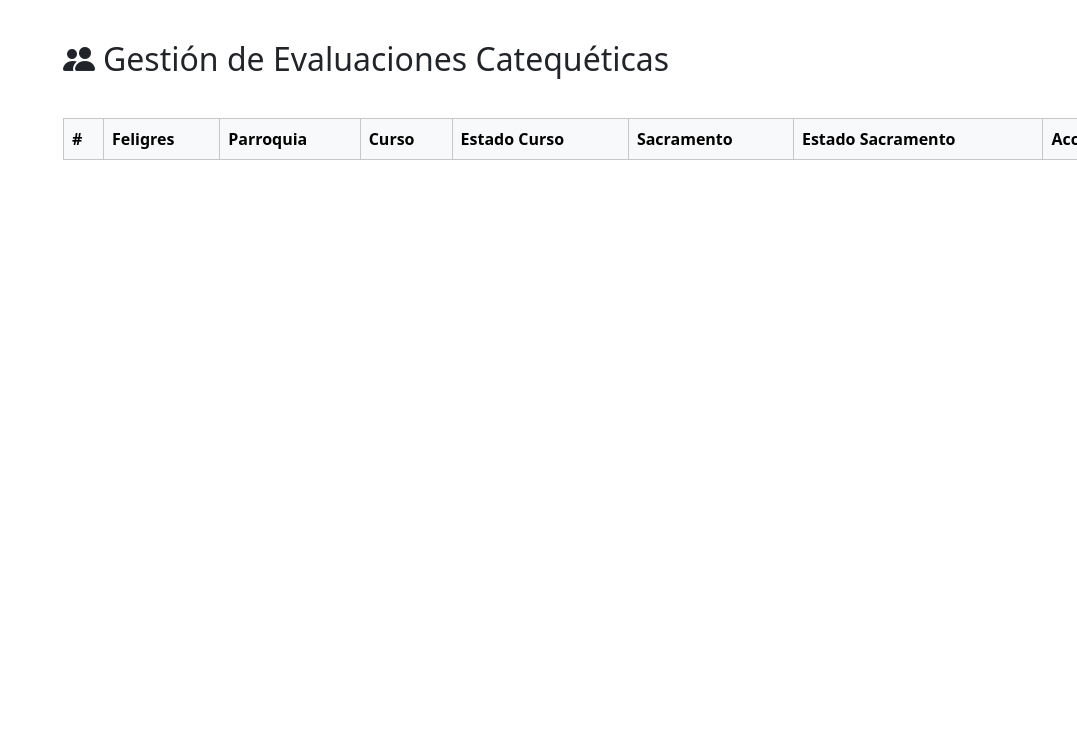
After one commit to SirTOPOLA/parroquia, a PHP site: template views/evaluacion.php in a window 1280 px wide. The commit adds this page. Shown: the top 743 px of the page, without its empty margins (203-1280 px from the left). Run offline with PHP 8.4, Linux system fonts and the light colour scheme; the template is opened without the code that fills it: most values are stand-ins (such as "Sample title", 1, 10 or a date in 2020); lists and menus that the app fills with data are empty.

Commit message:
clini waadasjassasaDa

```diff
--- a/helpers/permisos.php
+++ b/helpers/permisos.php
@@ -29,6 +29,7 @@ function verificarAcceso($vista)
             'catequistas',
             'catequesis',
             'parroquias',
+            'evaluacion',
             'feligreses',
             'sacramentos',
             'cursos',
--- a/layout/sidebar.php
+++ b/layout/sidebar.php
@@ -11,7 +11,7 @@ $iconos = [
   'feligreses' => 'bi-people-fill',
   'parientes' => 'bi-people',
   'parroquias' => 'bi-building',
-  //'sacramentos' => 'bi-cross',
+  'evaluacion' => 'bi-cross',
   'sacramentos' => 'bi-bookmarks',
   'usuarios' => 'bi-person-gear',
   'perfil' => 'bi-person-circle',
@@ -24,6 +24,7 @@ $menu = [
     'Dashboard' => 'dashboard',
     'Catequesis' => 'catequesis',
     'Catequistas' => 'catequistas',
+    'Evaluacion' => 'evaluacion',
     'Cursos' => 'cursos',
     'Feligreses' => 'feligreses',
     'Parientes' => 'parientes',
--- /dev/null
+++ b/views/evaluacion.php
@@ -0,0 +1,191 @@
+<?php
+
+
+$sql = "SELECT
+    f.id_feligres,
+    CONCAT(f.nombre, ' ', f.apellido) AS feligres,
+    p.nombre AS parroquia,
+    c.id_curso,
+    c.nombre AS curso,
+    cf.estado AS estado_curso,
+    s.id_sacramento,
+    s.nombre AS sacramento,
+    fs.estado AS estado_sacramento
+FROM feligreses f
+LEFT JOIN parroquias p ON f.id_parroquia = p.id_parroquia
+LEFT JOIN curso_feligres cf ON f.id_feligres = cf.id_feligres
+LEFT JOIN cursos c ON cf.id_curso = c.id_curso
+LEFT JOIN catequesis cat ON c.id_catequesis = cat.id_catequesis
+LEFT JOIN feligres_sacramento fs ON f.id_feligres = fs.id_feligres
+LEFT JOIN sacramentos s ON fs.id_sacramento = s.id_sacramento
+WHERE cf.id_feligres IS NOT NULL
+ORDER BY f.apellido, f.nombre";
+
+$stmt = $pdo->query($sql);
+$registros = $stmt->fetchAll(PDO::FETCH_ASSOC);
+?>
+<main id="content" class="container mt-4">
+    <h2 class="mb-4"><i class="bi bi-people-fill me-2"></i>Gestión de Evaluaciones Catequéticas</h2>
+
+    <div class="d-flex flex-wrap justify-content-between align-items-center mb-3 gap-2">
+        <!--  <form class="d-flex flex-grow-1 me-2" method="GET">
+            <input class="form-control me-2" type="search" name="buscar" value="<?= htmlspecialchars($buscar) ?>"
+                placeholder="Buscar por nombre o apellido...">
+            <button class="btn btn-outline-primary" type="submit"><i class="bi bi-search"></i></button>
+        </form> -->
+
+    </div>
+
+    <div class="table-responsive">
+        <table class="table table-bordered table-hover">
+            <thead class="table-light">
+                <tr>
+                    <th>#</th>
+                    <th>Feligres</th>
+                    <th>Parroquia</th>
+                    <th>Curso</th>
+                    <th>Estado Curso</th>
+                    <th>Sacramento</th>
+                    <th>Estado Sacramento</th>
+                    <th>Acciones</th>
+                </tr>
+            </thead>
+            <tbody>
+                <?php foreach ($registros as $i => $r): ?>
+                    <tr>
+                        <td><?= $i + 1 ?></td>
+                        <td><?= htmlspecialchars($r['feligres']) ?></td>
+                        <td><?= htmlspecialchars($r['parroquia']) ?></td>
+                        <td><?= htmlspecialchars($r['curso']) ?></td>
+                        <td>
+                            <span class="badge bg-<?= estadoColor($r['estado_curso']) ?>"
+                                id="curso-estado-<?= $r['id_feligres'] ?>"><?= $r['estado_curso'] ?></span>
+                        </td>
+                        <td><?= htmlspecialchars($r['sacramento']) ?></td>
+                        <td>
+                            <span class="badge bg-<?= estadoColor($r['estado_sacramento']) ?>"
+                                id="sacramento-estado-<?= $r['id_feligres'] ?>"><?= $r['estado_sacramento'] ?></span>
+                        </td>
+                        <td>
+                            <button class="btn btn-sm btn-primary"
+                                onclick="cambiarEstadoCurso(<?= $r['id_feligres'] ?>, <?= $r['id_curso'] ?>)">Cambiar
+                                Curso</button>
+                            <button class="btn btn-sm btn-success"
+                                onclick="cambiarEstadoSacramento(<?= $r['id_feligres'] ?>, <?= $r['id_sacramento'] ?>)">Cambiar
+                                Sacramento</button>
+                        </td>
+                    </tr>
+                <?php endforeach ?>
+            </tbody>
+        </table>
+    </div>
+
+
+    <!-- Aquí se pueden incluir los modales para registro y edición reutilizando código -->
+    <!-- Modal Estado Curso -->
+    <div class="modal fade" id="modalEstadoCurso" tabindex="-1" aria-hidden="true">
+        <div class="modal-dialog modal-dialog-centered">
+            <div class="modal-content">
+                <div class="modal-header bg-primary text-white">
+                    <h5 class="modal-title">Cambiar estado del curso</h5>
+                    <button type="button" class="btn-close btn-close-white" data-bs-dismiss="modal"></button>
+                </div>
+                <div class="modal-body">
+                    ¿Estás seguro de que deseas cambiar el estado del curso para <strong
+                        id="nombreCursoFeligres"></strong>?
+                </div>
+                <div class="modal-footer">
+                    <button type="button" class="btn btn-secondary" data-bs-dismiss="modal">Cancelar</button>
+                    <button type="button" class="btn btn-primary" id="confirmarCambioCurso">Confirmar</button>
+                </div>
+            </div>
+        </div>
+    </div>
+
+    <!-- Modal Estado Sacramento -->
+    <div class="modal fade" id="modalEstadoSacramento" tabindex="-1" aria-hidden="true">
+        <div class="modal-dialog modal-dialog-centered">
+            <div class="modal-content">
+                <div class="modal-header bg-success text-white">
+                    <h5 class="modal-title">Cambiar estado del sacramento</h5>
+                    <button type="button" class="btn-close btn-close-white" data-bs-dismiss="modal"></button>
+                </div>
+                <div class="modal-body">
+                    ¿Estás seguro de que deseas cambiar el estado del sacramento para <strong
+                        id="nombreSacramentoFeligres"></strong>?
+                </div>
+                <div class="modal-footer">
+                    <button type="button" class="btn btn-secondary" data-bs-dismiss="modal">Cancelar</button>
+                    <button type="button" class="btn btn-success" id="confirmarCambioSacramento">Confirmar</button>
+                </div>
+            </div>
+        </div>
+    </div>
+
+</main>
+
+<script>
+    let cursoActual = {}, sacramentoActual = {};
+
+    // Mostrar modal de curso
+    function cambiarEstadoCurso(idFeligres, idCurso) {
+        cursoActual = { idFeligres, idCurso };
+        const fila = document.querySelector(`#curso-estado-${idFeligres}`).closest('tr');
+        const nombre = fila.children[1].textContent;
+        const curso = fila.children[3].textContent;
+        document.getElementById('nombreCursoFeligres').textContent = `${nombre} (${curso})`;
+        new bootstrap.Modal(document.getElementById('modalEstadoCurso')).show();
+    }
+
+    // Confirmar cambio curso
+    document.getElementById('confirmarCambioCurso').addEventListener('click', () => {
+        fetch('php/estado_curso.php', {
+            method: 'POST',
+            body: new URLSearchParams(cursoActual)
+        })
+            .then(res => res.json())
+            .then(data => {
+                const span = document.getElementById(`curso-estado-${cursoActual.idFeligres}`);
+                span.textContent = data.estado;
+                span.className = 'badge bg-' + data.color;
+                bootstrap.Modal.getInstance(document.getElementById('modalEstadoCurso')).hide();
+            });
+    });
+
+    // Mostrar modal de sacramento
+    function cambiarEstadoSacramento(idFeligres, idSacramento) {
+        sacramentoActual = { idFeligres, idSacramento };
+        const fila = document.querySelector(`#sacramento-estado-${idFeligres}`).closest('tr');
+        const nombre = fila.children[1].textContent;
+        const sacramento = fila.children[5].textContent;
+        document.getElementById('nombreSacramentoFeligres').textContent = `${nombre} (${sacramento})`;
+        new bootstrap.Modal(document.getElementById('modalEstadoSacramento')).show();
+    }
+
+    // Confirmar cambio sacramento
+    document.getElementById('confirmarCambioSacramento').addEventListener('click', () => {
+        fetch('php/estado_sacramento.php', {
+            method: 'POST',
+            body: new URLSearchParams(sacramentoActual)
+        })
+            .then(res => res.json())
+            .then(data => {
+                const span = document.getElementById(`sacramento-estado-${sacramentoActual.idFeligres}`);
+                span.textContent = data.estado;
+                span.className = 'badge bg-' + data.color;
+                bootstrap.Modal.getInstance(document.getElementById('modalEstadoSacramento')).hide();
+            });
+    });
+
+</script>
+<?php
+function estadoColor($estado)
+{
+    return match ($estado) {
+        'pendiente' => 'secondary',
+        'en_proceso' => 'warning',
+        'completado' => 'success',
+        default => 'dark',
+    };
+}
+?>
```
Also changed, not shown: php/estado_curso.php (added, +27 -0 lines), php/estado_sacramento.php (added, +27 -0 lines).
